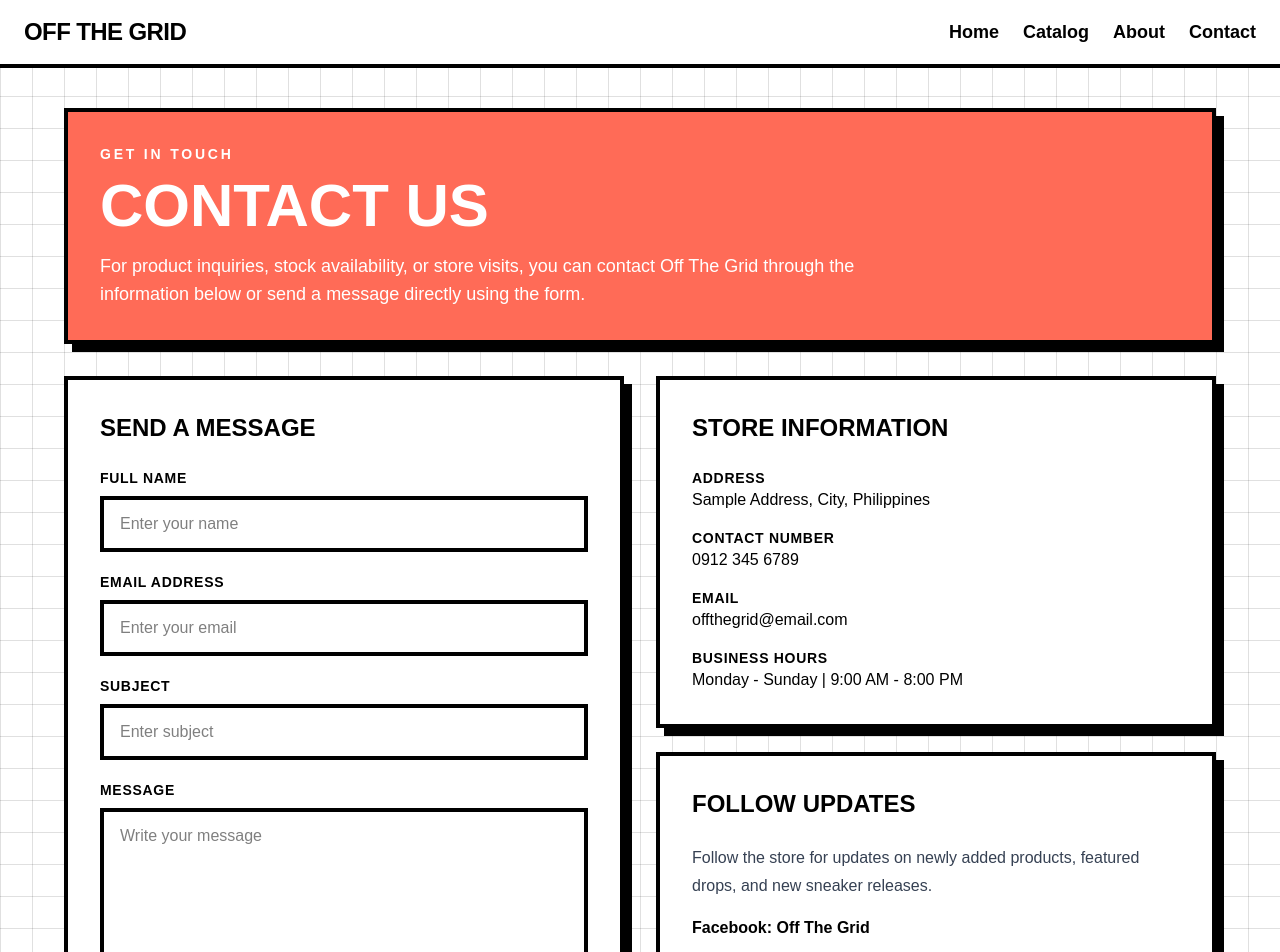
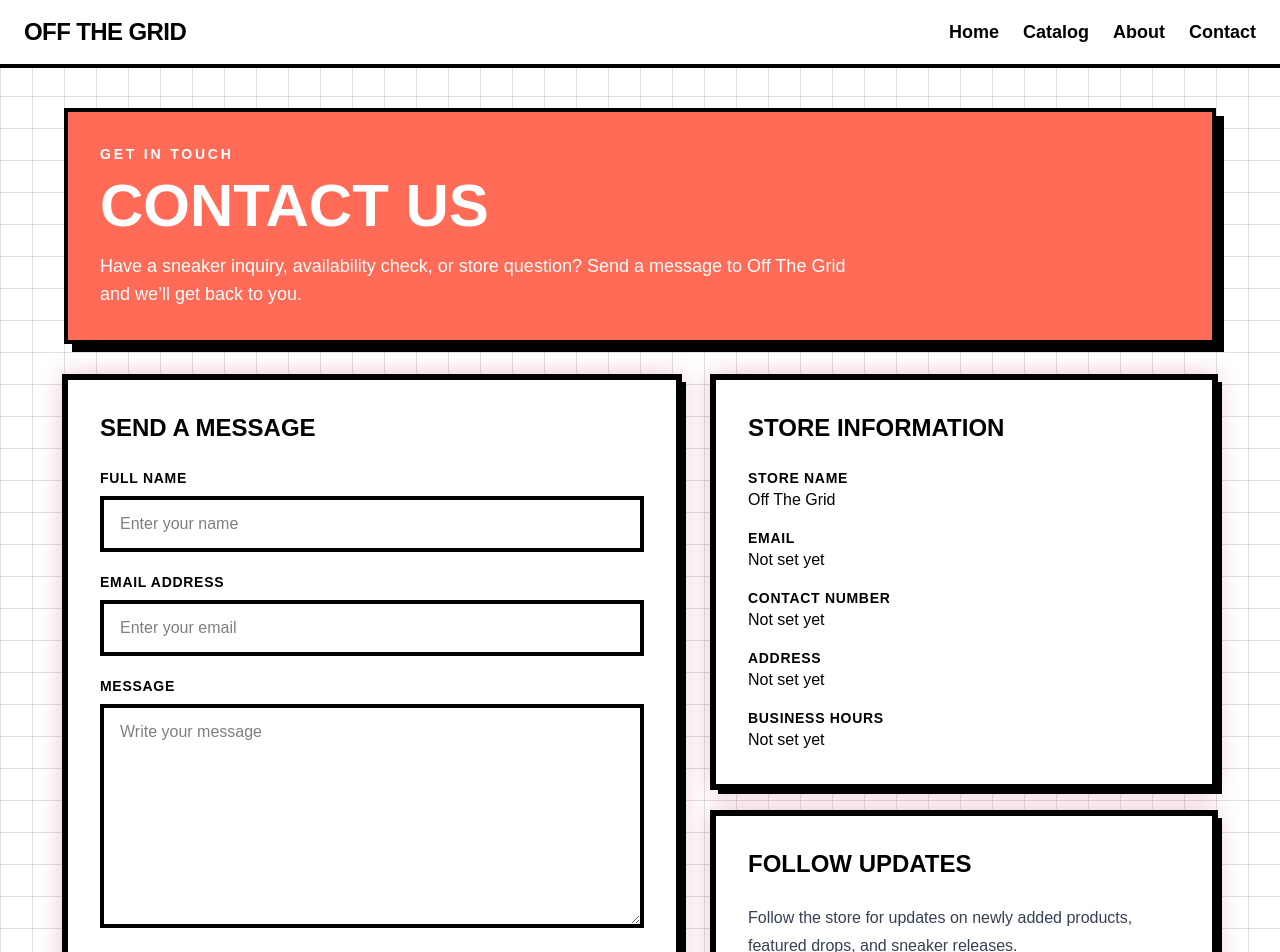
Before and after one commit to nkogyo/off-the-grid, a React (Vite) app: page /contact in a window 1280 px wide. Shown: the top 952 px of the page. Built offline with nearby package versions, Linux system fonts and the light colour scheme; no server answers; the database is empty.

Commit message:
Fix contact store info mapping and align contact page with site design

```diff
--- a/src/pages/Contact.jsx
+++ b/src/pages/Contact.jsx
@@ -1,77 +1,222 @@
 import { useEffect, useState } from "react";
+import {
+  collection,
+  doc,
+  getDoc,
+  addDoc,
+  serverTimestamp,
+} from "firebase/firestore";
+import { useSearchParams } from "react-router-dom";
 import Layout from "../components/layout/Layout";
-import { doc, getDoc, setDoc } from "firebase/firestore";
 import { db } from "../firebase/config";
 
-const defaultStoreInfo = {
+export default function Contact() {
+  const [searchParams] = useSearchParams();
+
+  const [storeInfo, setStoreInfo] = useState({
     storeName: "Off The Grid",
-  address: "Sample Address, City, Philippines",
-  contactNumber: "0912 345 6789",
-  email: "offthegrid@email.com",
-  businessHours: "Monday - Sunday | 9:00 AM - 8:00 PM",
-  facebook: "Off The Grid",
-  instagram: "@offthegrid",
-};
+    email: "",
+    contactNumber: "",
+    address: "",
+    businessHours: "",
+    facebook: "",
+    instagram: "",
+  });
 
-export default function Contact() {
-  const [storeInfo, setStoreInfo] = useState(defaultStoreInfo);
+  const [formData, setFormData] = useState({
+    name: "",
+    email: "",
+    message: "",
+  });
+
+  const [loadingStoreInfo, setLoadingStoreInfo] = useState(true);
+  const [submitting, setSubmitting] = useState(false);
+  const [successMessage, setSuccessMessage] = useState("");
+  const [errorMessage, setErrorMessage] = useState("");
 
   useEffect(() => {
     const fetchStoreInfo = async () => {
       try {
+        setLoadingStoreInfo(true);
         const storeRef = doc(db, "storeInfo", "main");
         const storeSnap = await getDoc(storeRef);
 
         if (storeSnap.exists()) {
+          const data = storeSnap.data();
+
           setStoreInfo((prev) => ({
             ...prev,
-            ...storeSnap.data(),
+            ...data,
+            // fallback support in case older docs used different field names
+            contactNumber:
+              data.contactNumber || data.phone || prev.contactNumber,
+            businessHours:
+              data.businessHours || data.hours || prev.businessHours,
           }));
-        } else {
-          await setDoc(storeRef, defaultStoreInfo);
-          setStoreInfo(defaultStoreInfo);
         }
       } catch (error) {
         console.error("Error fetching store info:", error);
+      } finally {
+        setLoadingStoreInfo(false);
       }
     };
 
     fetchStoreInfo();
   }, []);
 
+  useEffect(() => {
+    const productName = searchParams.get("productName") || "";
+    const brand = searchParams.get("brand") || "";
+    const sizes = searchParams.get("sizes") || "";
+    const price = searchParams.get("price") || "";
+
+    if (productName || brand || sizes || price) {
+      const generatedMessage = `Hi! I want to check the availability of this sneaker:
+
+Product: ${productName || "N/A"}
+Brand: ${brand || "N/A"}
+Price: ${price || "N/A"}
+Sizes Listed: ${sizes || "N/A"}
+
+Please let me know if this is currently available.`;
+
+      setFormData((prev) => ({
+        ...prev,
+        message: prev.message?.trim() ? prev.message : generatedMessage,
+      }));
+    }
+  }, [searchParams]);
+
+  const handleChange = (e) => {
+    const { name, value } = e.target;
+
+    setFormData((prev) => ({
+      ...prev,
+      [name]: value,
+    }));
+  };
+
+  const handleSubmit = async (e) => {
+    e.preventDefault();
+
+    setSubmitting(true);
+    setSuccessMessage("");
+    setErrorMessage("");
+
+    try {
+      await addDoc(collection(db, "contactMessages"), {
+        ...formData,
+        source: searchParams.get("source") || "contact-page",
+        productId: searchParams.get("productId") || "",
+        productName: searchParams.get("productName") || "",
+        brand: searchParams.get("brand") || "",
+        sizes: searchParams.get("sizes") || "",
+        price: searchParams.get("price") || "",
+        createdAt: serverTimestamp(),
+      });
+
+      setSuccessMessage("Your message has been sent successfully.");
+      setFormData({
+        name: "",
+        email: "",
+        message: "",
+      });
+    } catch (error) {
+      console.error("Error submitting contact form:", error);
+      setErrorMessage("Something went wrong while sending your message.");
+    } finally {
+      setSubmitting(false);
+    }
+  };
+
+  const inquiryProductName = searchParams.get("productName") || "";
+  const inquiryBrand = searchParams.get("brand") || "";
+  const inquirySizes = searchParams.get("sizes") || "";
+  const inquiryPrice = searchParams.get("price") || "";
+
   return (
     <Layout>
       <section className="px-6 py-10 md:px-10 lg:px-16">
         <div className="mx-auto max-w-7xl space-y-8">
-          <div className="border-4 border-black bg-[#ff6b57] p-8 shadow-[8px_8px_0px_#000]">
-            <p className="mb-3 text-sm font-black uppercase tracking-[0.2em] text-white">
+          <div className="border-4 border-black bg-[#ff6b57] p-8 text-white shadow-[8px_8px_0px_#000]">
+            <p className="mb-3 text-sm font-black uppercase tracking-[0.2em]">
               Get In Touch
             </p>
-            <h1 className="text-4xl font-black uppercase leading-none text-white md:text-6xl">
+            <h1 className="text-4xl font-black uppercase leading-none md:text-6xl">
               Contact Us
             </h1>
-            <p className="mt-4 max-w-3xl text-base font-medium leading-7 text-white md:text-lg">
-              For product inquiries, stock availability, or store visits, you
-              can contact {storeInfo.storeName} through the information below or
-              send a message directly using the form.
+            <p className="mt-4 max-w-3xl text-base font-medium leading-7 md:text-lg">
+              Have a sneaker inquiry, availability check, or store question?
+              Send a message to {storeInfo.storeName || "Off The Grid"} and
+              we’ll get back to you.
             </p>
           </div>
 
-          <div className="grid grid-cols-1 gap-8 lg:grid-cols-2">
-            <div className="border-4 border-black bg-white p-8 shadow-[8px_8px_0px_#000]">
+          {(inquiryProductName || inquiryBrand || inquirySizes || inquiryPrice) && (
+            <div className="glow-pink border-4 border-black bg-white p-6 shadow-[8px_8px_0px_#000]">
+              <p className="text-sm font-black uppercase tracking-[0.2em] text-[#b60055]">
+                Availability Inquiry
+              </p>
+
+              <div className="mt-5 grid gap-4 sm:grid-cols-2 xl:grid-cols-4">
+                <div className="border-2 border-black bg-[#f8f3e8] p-4">
+                  <p className="text-[11px] font-black uppercase tracking-[0.18em] text-gray-500">
+                    Product
+                  </p>
+                  <p className="mt-2 text-sm font-bold text-black">
+                    {inquiryProductName || "N/A"}
+                  </p>
+                </div>
+
+                <div className="border-2 border-black bg-[#f8f3e8] p-4">
+                  <p className="text-[11px] font-black uppercase tracking-[0.18em] text-gray-500">
+                    Brand
+                  </p>
+                  <p className="mt-2 text-sm font-bold text-black">
+                    {inquiryBrand || "N/A"}
+                  </p>
+                </div>
+
+                <div className="border-2 border-black bg-[#f8f3e8] p-4">
+                  <p className="text-[11px] font-black uppercase tracking-[0.18em] text-gray-500">
+                    Price
+                  </p>
+                  <p className="mt-2 text-sm font-bold text-black">
+                    {inquiryPrice || "N/A"}
+                  </p>
+                </div>
+
+                <div className="border-2 border-black bg-[#f8f3e8] p-4">
+                  <p className="text-[11px] font-black uppercase tracking-[0.18em] text-gray-500">
+                    Sizes
+                  </p>
+                  <p className="mt-2 text-sm font-bold text-black">
+                    {inquirySizes || "N/A"}
+                  </p>
+                </div>
+              </div>
+            </div>
+          )}
+
+          <div className="grid grid-cols-1 gap-8 lg:grid-cols-[1.1fr_0.9fr]">
+            <div className="glow-pink border-4 border-black bg-white p-8 shadow-[8px_8px_0px_#000]">
               <h2 className="mb-6 text-2xl font-black uppercase">
                 Send a Message
               </h2>
 
-              <form className="space-y-5">
+              <form onSubmit={handleSubmit} className="space-y-5">
                 <div>
                   <label className="mb-2 block text-sm font-black uppercase tracking-wider">
                     Full Name
                   </label>
                   <input
                     type="text"
+                    name="name"
+                    value={formData.name}
+                    onChange={handleChange}
                     placeholder="Enter your name"
                     className="w-full border-4 border-black px-4 py-3 outline-none"
+                    required
                   />
                 </div>
 
@@ -81,19 +226,12 @@ export default function Contact() {
                   </label>
                   <input
                     type="email"
+                    name="email"
+                    value={formData.email}
+                    onChange={handleChange}
                     placeholder="Enter your email"
                     className="w-full border-4 border-black px-4 py-3 outline-none"
-                  />
-                </div>
-
-                <div>
-                  <label className="mb-2 block text-sm font-black uppercase tracking-wider">
-                    Subject
-                  </label>
-                  <input
-                    type="text"
-                    placeholder="Enter subject"
-                    className="w-full border-4 border-black px-4 py-3 outline-none"
+                    required
                   />
                 </div>
 
@@ -102,70 +240,104 @@ export default function Contact() {
                     Message
                   </label>
                   <textarea
-                    rows="6"
+                    name="message"
+                    value={formData.message}
+                    onChange={handleChange}
+                    rows="8"
                     placeholder="Write your message"
                     className="w-full border-4 border-black px-4 py-3 outline-none"
+                    required
                   ></textarea>
                 </div>
 
+                {successMessage && (
+                  <div className="border-2 border-black bg-[#c1ff72] px-4 py-3 font-bold text-black">
+                    {successMessage}
+                  </div>
+                )}
+
+                {errorMessage && (
+                  <div className="border-2 border-black bg-[#ffb3b3] px-4 py-3 font-bold text-black">
+                    {errorMessage}
+                  </div>
+                )}
+
                 <button
                   type="submit"
-                  className="border-4 border-black bg-black px-6 py-3 font-black uppercase text-white transition hover:-translate-y-1"
+                  disabled={submitting}
+                  className="border-4 border-black bg-black px-6 py-3 font-black uppercase text-white transition hover:-translate-y-1 disabled:cursor-not-allowed disabled:opacity-70"
                 >
-                  Send Inquiry
+                  {submitting ? "Sending..." : "Send Inquiry"}
                 </button>
               </form>
             </div>
 
             <div className="space-y-6">
-              <div className="border-4 border-black bg-white p-8 shadow-[8px_8px_0px_#000]">
+              <div className="glow-pink border-4 border-black bg-white p-8 shadow-[8px_8px_0px_#000]">
                 <h2 className="mb-6 text-2xl font-black uppercase">
                   Store Information
                 </h2>
 
+                {loadingStoreInfo ? (
+                  <div className="space-y-4">
+                    <div className="h-5 w-2/3 animate-pulse bg-gray-200" />
+                    <div className="h-5 w-1/2 animate-pulse bg-gray-200" />
+                    <div className="h-5 w-3/4 animate-pulse bg-gray-200" />
+                    <div className="h-5 w-2/5 animate-pulse bg-gray-200" />
+                  </div>
+                ) : (
                   <div className="space-y-4 text-base font-medium">
                     <div>
                       <p className="text-sm font-black uppercase tracking-wider">
-                      Address
+                        Store Name
                       </p>
-                    <p>{storeInfo.address}</p>
+                      <p>{storeInfo.storeName || "Off The Grid"}</p>
+                    </div>
+
+                    <div>
+                      <p className="text-sm font-black uppercase tracking-wider">
+                        Email
+                      </p>
+                      <p>{storeInfo.email || "Not set yet"}</p>
                     </div>
 
                     <div>
                       <p className="text-sm font-black uppercase tracking-wider">
                         Contact Number
                       </p>
-                    <p>{storeInfo.contactNumber}</p>
+                      <p>{storeInfo.contactNumber || "Not set yet"}</p>
                     </div>
 
                     <div>
                       <p className="text-sm font-black uppercase tracking-wider">
-                      Email
+                        Address
                       </p>
-                    <p>{storeInfo.email}</p>
+                      <p>{storeInfo.address || "Not set yet"}</p>
                     </div>
 
                     <div>
                       <p className="text-sm font-black uppercase tracking-wider">
                         Business Hours
                       </p>
-                    <p>{storeInfo.businessHours}</p>
+                      <p>{storeInfo.businessHours || "Not set yet"}</p>
                     </div>
                   </div>
+                )}
               </div>
 
-              <div className="border-4 border-black bg-white p-8 shadow-[8px_8px_0px_#000]">
+              <div className="glow-pink border-4 border-black bg-white p-8 shadow-[8px_8px_0px_#000]">
                 <h2 className="mb-6 text-2xl font-black uppercase">
                   Follow Updates
                 </h2>
+
                 <p className="mb-4 leading-7 text-gray-700">
                   Follow the store for updates on newly added products, featured
-                  drops, and new sneaker releases.
+                  drops, and sneaker releases.
                 </p>
 
                 <div className="space-y-3 font-bold">
-                  <p>Facebook: {storeInfo.facebook}</p>
-                  <p>Instagram: {storeInfo.instagram}</p>
+                  <p>Facebook: {storeInfo.facebook || "Not set yet"}</p>
+                  <p>Instagram: {storeInfo.instagram || "Not set yet"}</p>
                 </div>
               </div>
             </div>
```
Lines whose indentation alone changed are shown as unchanged.
